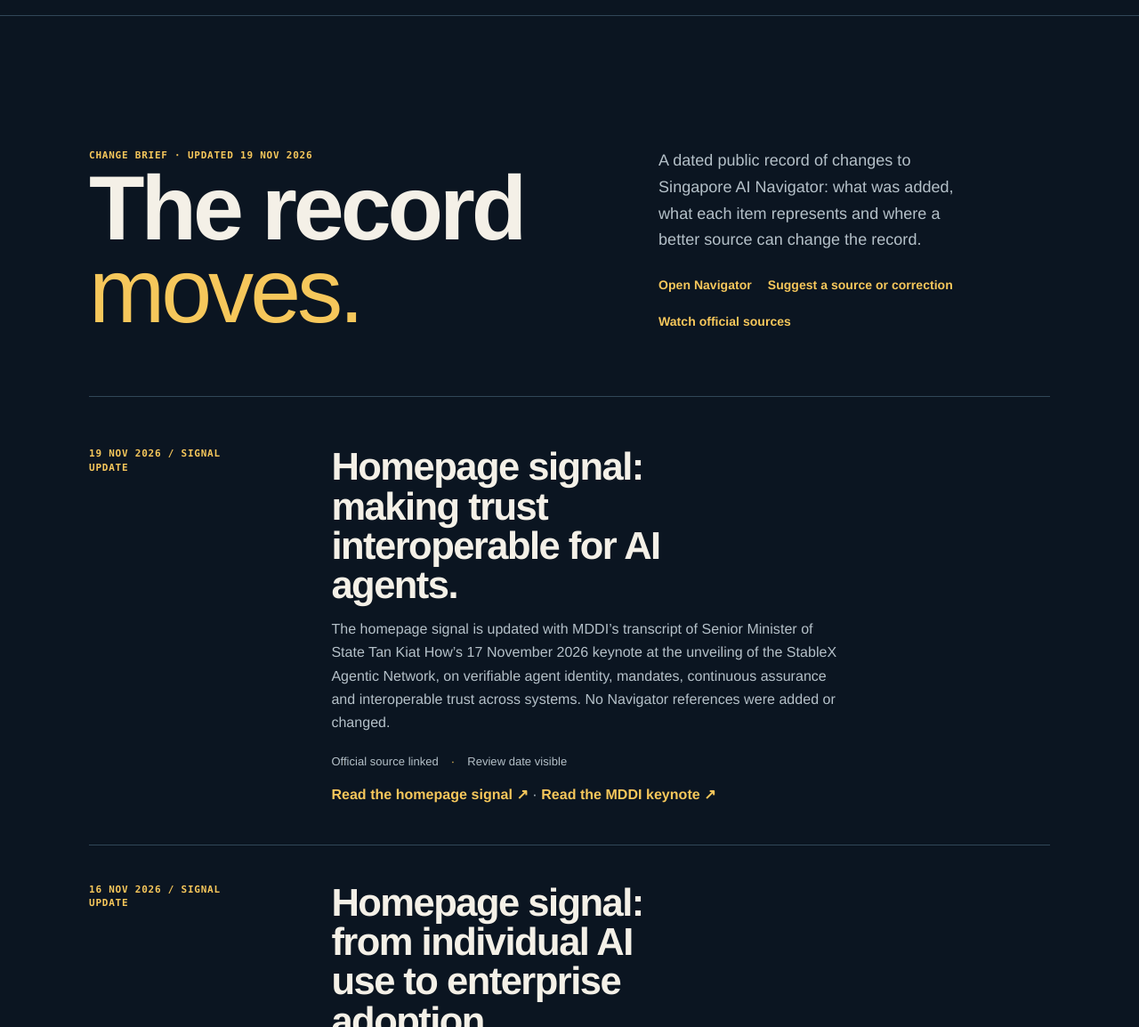
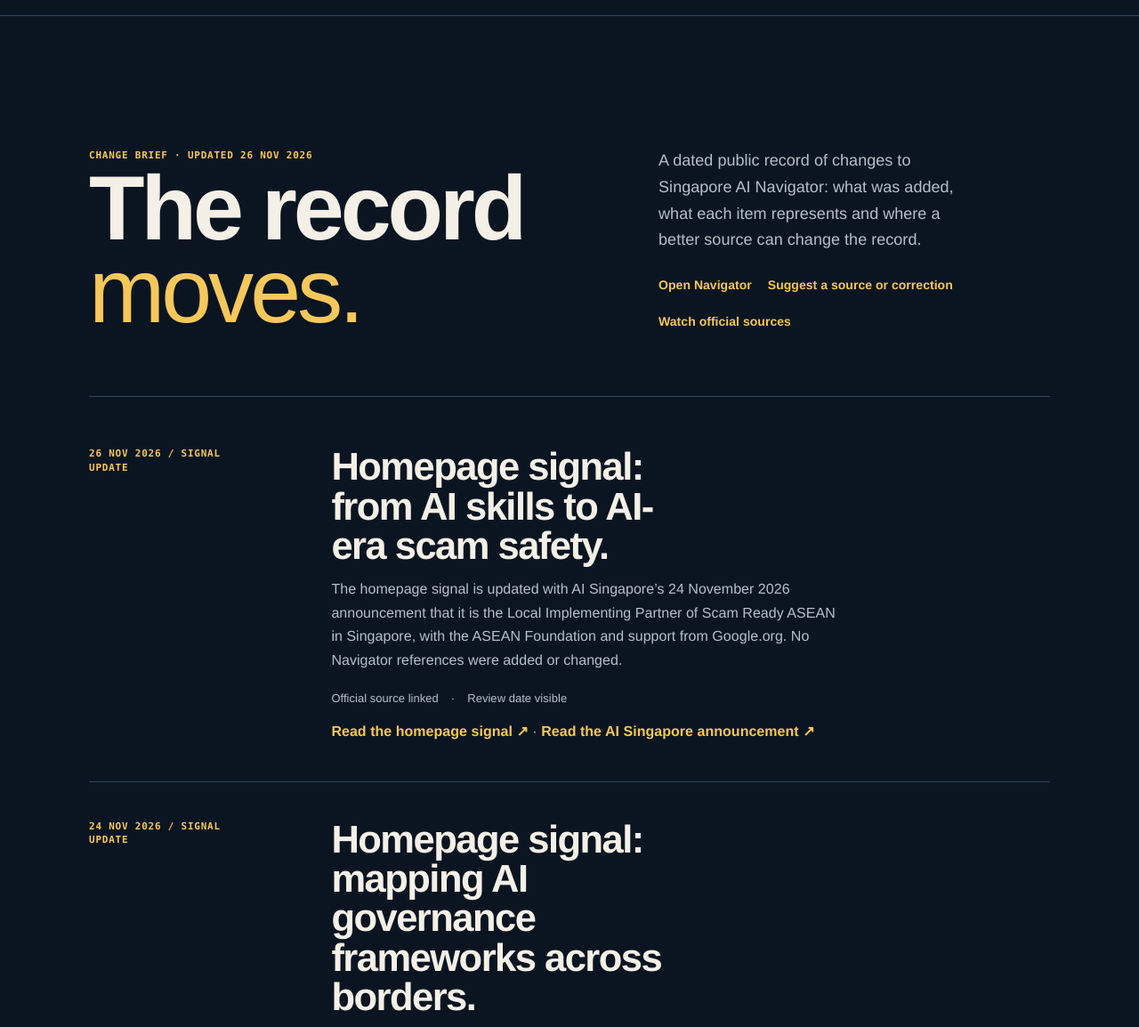
Before and after one commit to jtsgai/superintelligencesg-com, a plain HTML site: page changelog.html in a window 1280 px wide. Shown: the part 90-1244 px from the top of the page at 89% size. Drawn offline with Linux system fonts and the light colour scheme; no server answers.

Commit message:
Homepage signal: AI-era scam safety (AISG 24 Nov 2026) + Change Brief 24 & 26 Nov (#15)
* Homepage signal: mapping AI governance frameworks across borders (MDDI 22 Nov 2026) + Change Brief

* Homepage signal: from AI skills to AI-era scam safety (AI Singapore 24 Nov 2026) + Change Brief

```diff
--- a/changelog.html
+++ b/changelog.html
@@ -15,8 +15,10 @@
 </head>
 <body id="top"><nav class="sisg-eco" aria-label="Superintelligence SG sites"><span class="sisg-eco__label">Singapore's open SI ecosystem</span><ul class="sisg-eco__list"><li><a href="https://superintelligencesg.si">Gateway<span>.si</span></a></li><li><a href="https://superintelligencesg.com" aria-current="page">Navigator<span>.com</span></a></li><li><a href="https://superintelligencesg.org">Commons<span>.org</span></a></li><li><a href="https://superintelligencesg.ai">Lab<span>.ai</span></a></li></ul></nav>
   <header class="header"><a class="brand" href="https://superintelligencesg.com" aria-label="Superintelligence SG home"><img class="brand-logo" src="assets/logo-com.svg" alt="Superintelligence SG Navigator logo">SUPERINTELLIGENCE SG <span class="domain">.COM</span></a><nav class="nav" aria-label="Site navigation"><a href="https://superintelligencesg.com">Home</a><a href="https://superintelligencesg.ai">Lab</a><a href="https://superintelligencesg.org">Commons</a><a href="about.html">About</a></nav></header>
-  <main><div class="shell"><section class="lede"><div><time class="issue" datetime="2026-11-19">Change Brief · Updated 19 Nov 2026</time><h1>The record <strong>moves.</strong></h1></div><div><p>A dated public record of changes to Singapore AI Navigator: what was added, what each item represents and where a better source can change the record.</p><div class="issue-links"><a href="directory.html">Open Navigator</a><a href="source-desk.html">Suggest a source or correction</a><a href="source-radar.html">Watch official sources</a></div></div></section>
+  <main><div class="shell"><section class="lede"><div><time class="issue" datetime="2026-11-26">Change Brief · Updated 26 Nov 2026</time><h1>The record <strong>moves.</strong></h1></div><div><p>A dated public record of changes to Singapore AI Navigator: what was added, what each item represents and where a better source can change the record.</p><div class="issue-links"><a href="directory.html">Open Navigator</a><a href="source-desk.html">Suggest a source or correction</a><a href="source-radar.html">Watch official sources</a></div></div></section>
   <section class="brief" aria-label="Change Brief entries">
+    <article class="entry"><time class="date" datetime="2026-11-26">26 Nov 2026 / Signal update</time><div><h2>Homepage signal: from AI skills to AI-era scam safety.</h2><p>The homepage signal is updated with AI Singapore’s 24 November 2026 announcement that it is the Local Implementing Partner of Scam Ready ASEAN in Singapore, with the ASEAN Foundation and support from Google.org. No Navigator references were added or changed.</p><div class="evidence-line"><span>Official source linked</span><span>Review date visible</span></div><p><a href="index.html#october-signal">Read the homepage signal ↗</a> · <a href="https://aisingapore.org/ai-singapore-partners-asean-foundation-to-build-a-scam-ready-asean/">Read the AI Singapore announcement ↗</a></p></div></article>
+    <article class="entry"><time class="date" datetime="2026-11-24">24 Nov 2026 / Signal update</time><div><h2>Homepage signal: mapping AI governance frameworks across borders.</h2><p>The homepage signal is updated with MDDI’s 22 November 2026 press release on the 3rd Singapore-China Digital Policy Dialogue, where IMDA and CAICT completed a joint mapping of Singapore’s AI Verify Testing Framework against a CAICT AI safety and governance standard. No Navigator references were added or changed.</p><div class="evidence-line"><span>Official source linked</span><span>Review date visible</span></div><p><a href="index.html#october-signal">Read the homepage signal ↗</a> · <a href="https://www.mddi.gov.sg/newsroom/singapore-and-china-advance-digital-cooperation-at-3rd-singapore-china-digital-policy-dialogue/">Read the MDDI press release ↗</a></p></div></article>
     <article class="entry"><time class="date" datetime="2026-11-19">19 Nov 2026 / Signal update</time><div><h2>Homepage signal: making trust interoperable for AI agents.</h2><p>The homepage signal is updated with MDDI’s transcript of Senior Minister of State Tan Kiat How’s 17 November 2026 keynote at the unveiling of the StableX Agentic Network, on verifiable agent identity, mandates, continuous assurance and interoperable trust across systems. No Navigator references were added or changed.</p><div class="evidence-line"><span>Official source linked</span><span>Review date visible</span></div><p><a href="index.html#october-signal">Read the homepage signal ↗</a> · <a href="https://www.mddi.gov.sg/newsroom/keynote-address-by-sms-tan-kiat-how-at-the-unveiling-of-stablex-agentic-network/">Read the MDDI keynote ↗</a></p></div></article>
     <article class="entry"><time class="date" datetime="2026-11-16">16 Nov 2026 / Signal update</time><div><h2>Homepage signal: from individual AI use to enterprise adoption.</h2><p>The homepage signal is updated with MDDI’s transcript of Minister Josephine Teo’s 13 November 2026 remarks in Washington DC on moving from individual AI use to enterprise adoption, OpenAI’s and Anthropic’s growing presence in Singapore and the planned ASEAN AI for All programme, and with MDDI’s 4 November 2026 written answer on entry-level tech hiring and Bridge2Tech. No Navigator references were added or changed.</p><div class="evidence-line"><span>Official source linked</span><span>Review date visible</span></div><p><a href="index.html#october-signal">Read the homepage signal ↗</a> · <a href="https://www.mddi.gov.sg/newsroom/opening-remarks-by-minister-josephine-teo-at-us-asean-business-council--usabc--and-us-chamber-of-commerce--uscc--roundtable-in-washington-dc/">Read the MDDI transcript ↗</a></p></div></article>
     <article class="entry"><time class="date" datetime="2026-11-14">14 Nov 2026 / Evidence ledger</time><div><h2>Seven source-checked references added.</h2><p>Navigator adds seven references, each checked against its source on 14 November 2026: MARVEL-AI, Champions of AI, AntiScam Pango, the Dassault Systèmes ASEAN Industrial AI Virtual Twin Lab, Ailytics, the NTU–Canaan Green Intelligent Compute Collaboration and SUTD CoLab. Ailytics is described from the company's own announcement. The homepage signal is updated with METI's 27 October 2026 SWITCH speech, MDDI's 4 November 2026 parliamentary replies and the 5 November 2026 GovTech STACK address.</p><div class="evidence-line"><span>Official source linked</span><span>Review date visible</span></div><p><a href="directory.html?source=public">Browse the evidence records ↗</a> · <a href="index.html#october-signal">Read the homepage signal ↗</a></p></div></article>
```
Also changed, not shown: dist/changelog.html (+3 -1 lines), dist/index.html (+1 -1 lines), index.html (+1 -1 lines).
